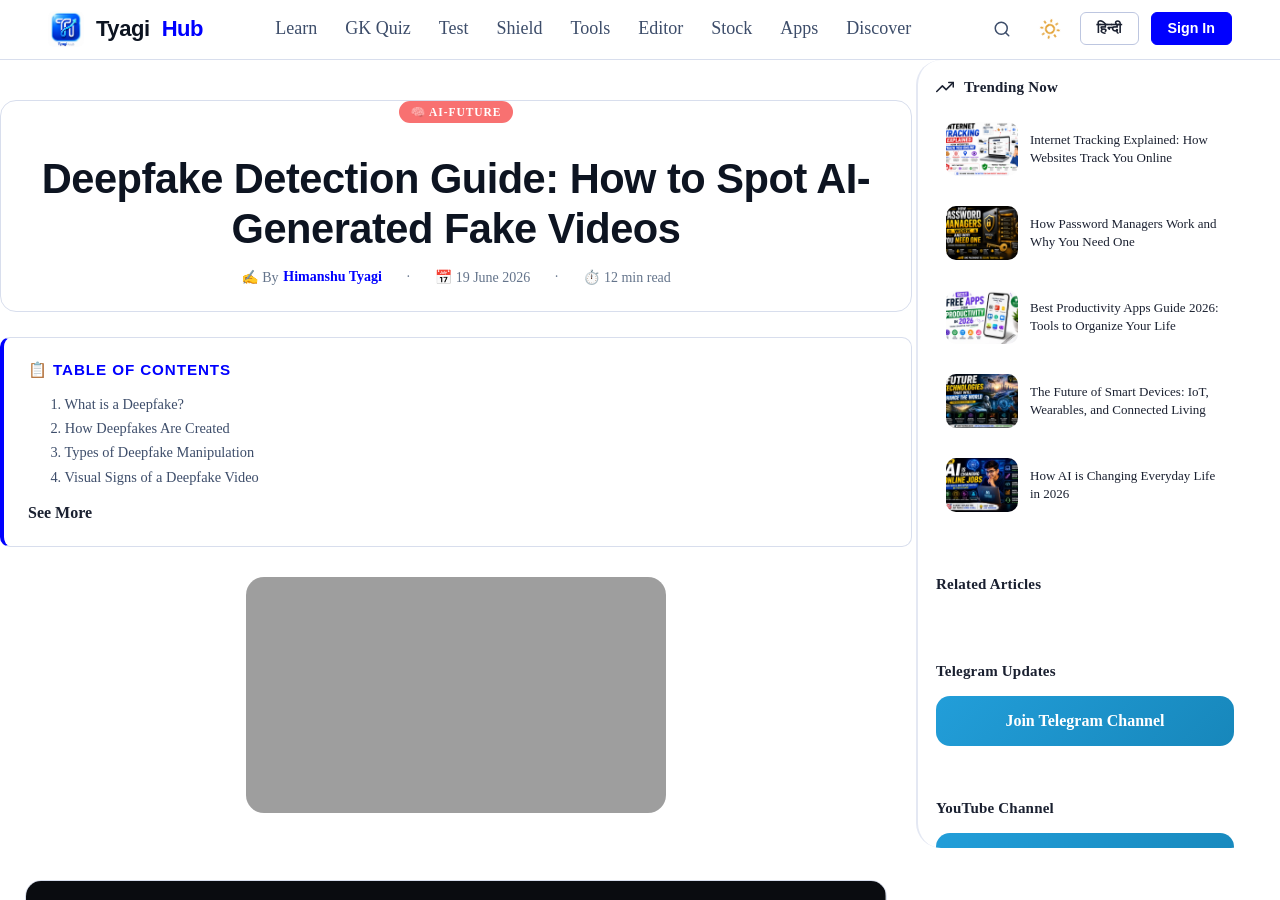
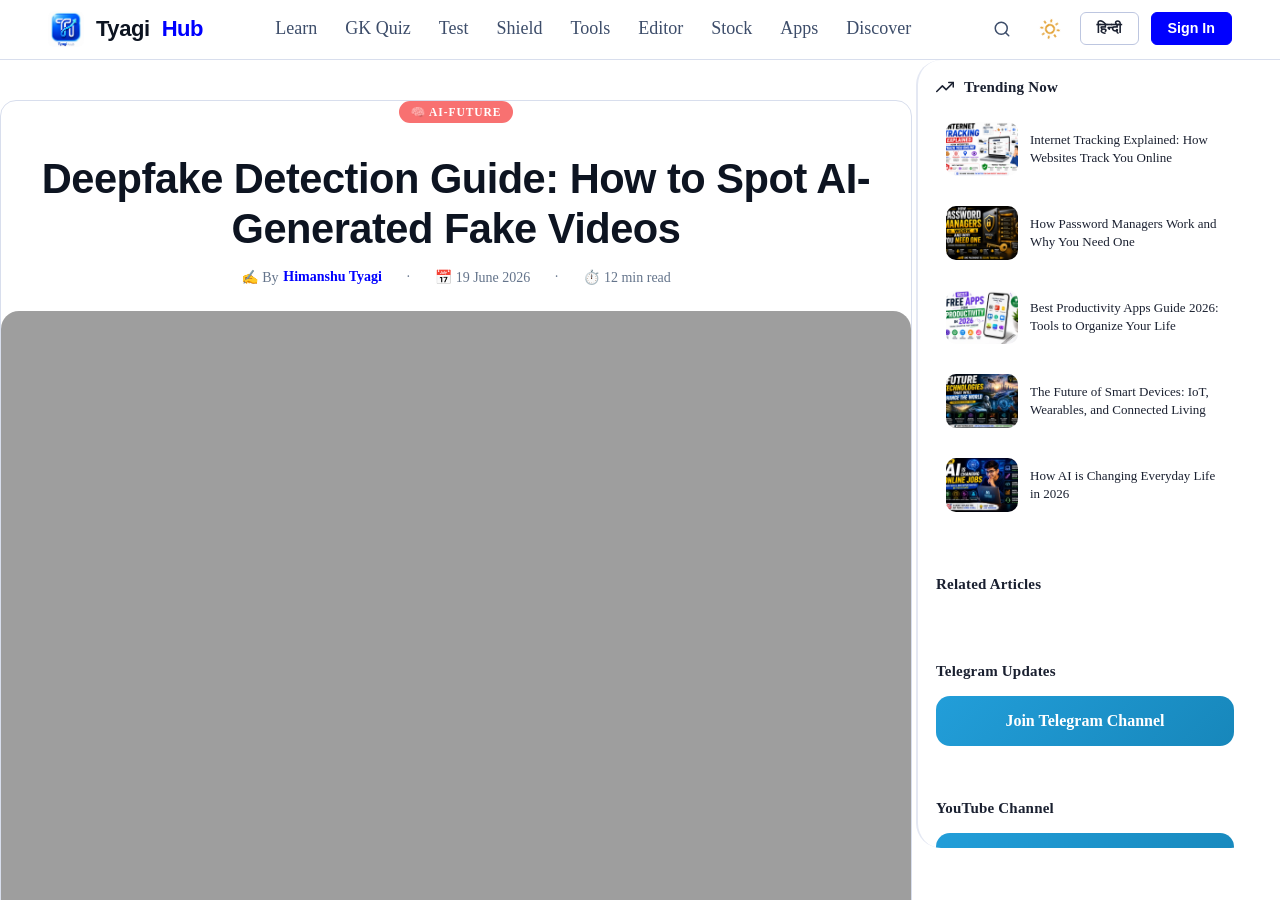
Before and after one commit to HimanshuTyagiJi/TyagiHub, a Jekyll site: the page built from _posts/2026-06-19-deepfake-detection-guide.html, in a window 1280 px wide and 900 px high. Built offline with Jekyll 4.4.1, drawn with Linux system fonts in a browser that asks for light colours; some of the changed text lies outside the part shown.

Commit message:
Update discover.html

```diff
--- a/_layouts/discover.html
+++ b/_layouts/discover.html
@@ -31,15 +31,23 @@ layout: default
 
 				<div class="hero-meta" style="color: var(--text-muted); font-size: 14px; margin-bottom: 25px;">
 					<span>✍️ By <a href="/profile.html?author={{ page.author | url_encode }}" style="color: var(--clr-accent); text-decoration: none; font-weight: 600;">{{ page.author | default: "Himanshu Tyagi" }}</a></span> ·
-					<span>📅 {{ page.date | date: "%d %B %Y" }}</span>
-					{% if page.updated_date %}
-						· <span>🔄 Updated: {{ page.updated_date | date: "%d %B %Y" }}</span>
-					{% endif %}
-					· <span>⏱️ {{ read_time }}</span>
+					<span>📅 {{ page.date | date: "%d %B %Y" }}</span> ·
+					<span>⏱️ {{ read_time }}</span>
 				</div>
+
+				{% if page.image %}
+					<div class="post-hero-img" id="post-hero-wrap" style="margin-bottom: 30px; text-align: center;">
+						<img src="{{ page.image | relative_url }}" alt="{{ page.title }}" width="1280" height="720" loading="eager" style="border-radius: 12px; width: 100%; height: auto; box-shadow: 0 4px 15px rgba(0,0,0,0.15);">
+					</div>
+				{% endif %}
 			</div>
 
-			<div class="toc-box" style="margin-bottom: 30px;">
+			{% endif %}
+
+		{{ content }}
+
+		{% if page.is_post %}
+			<div class="toc-box" style="margin-top: 20px; margin-bottom: 30px;">
 				<h3>📋 Table of Contents</h3>
 				<input type="checkbox" id="toc-toggle" class="toc-toggle-checkbox" style="display: none;">
 				<ol class="toc-list">
@@ -66,21 +74,6 @@ layout: default
 					<span class="text-more">See More <i class="fas fa-chevron-down"></i></span>
 					<span class="text-less" style="display: none;">See Less <i class="fas fa-chevron-up"></i></span>
 				</label>
-			</div>
-
-			{% if page.image %}
-				<div class="post-hero-img adaptive-thumbnail-wrap" style="max-width: 420px; margin: 0 auto 35px auto; text-align: center;">
-					<img src="{{ page.image | relative_url }}" alt="{{ page.title }}" width="420" height="236" loading="lazy" style="border-radius: 12px; width: 100%; max-width: 420px; height: 236px; object-fit: cover; box-shadow: 0 4px 15px rgba(0,0,0,0.15);">
-				</div>
-			{% endif %}
-
-		{% endif %}
-
-		{{ content }}
-
-		{% if page.is_post and page.image %}
-			<div class="post-footer-img adaptive-thumbnail-wrap" style="max-width: 420px; margin: 40px auto 20px auto; text-align: center;">
-				<img src="{{ page.image | relative_url }}" alt="{{ page.title }}" width="420" height="236" loading="lazy" style="border-radius: 12px; width: 100%; max-width: 420px; height: 236px; object-fit: cover; box-shadow: 0 4px 15px rgba(0,0,0,0.15);">
 			</div>
 		{% endif %}
 
```
